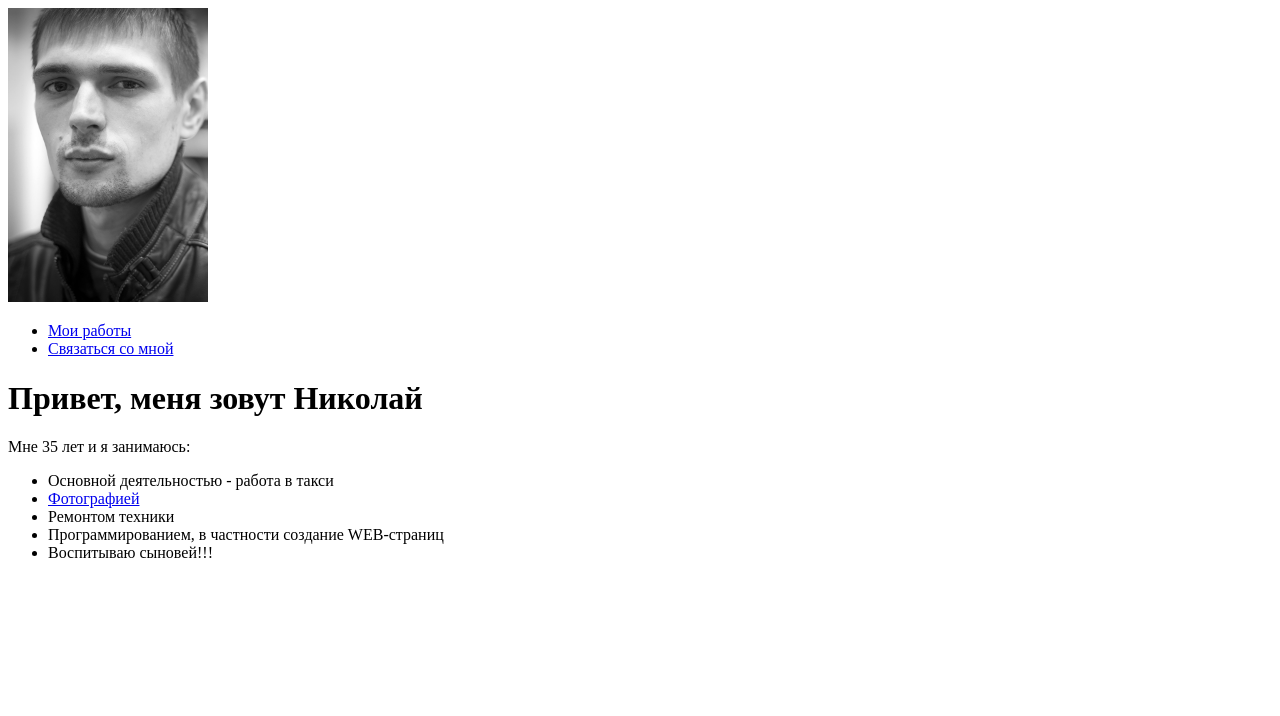
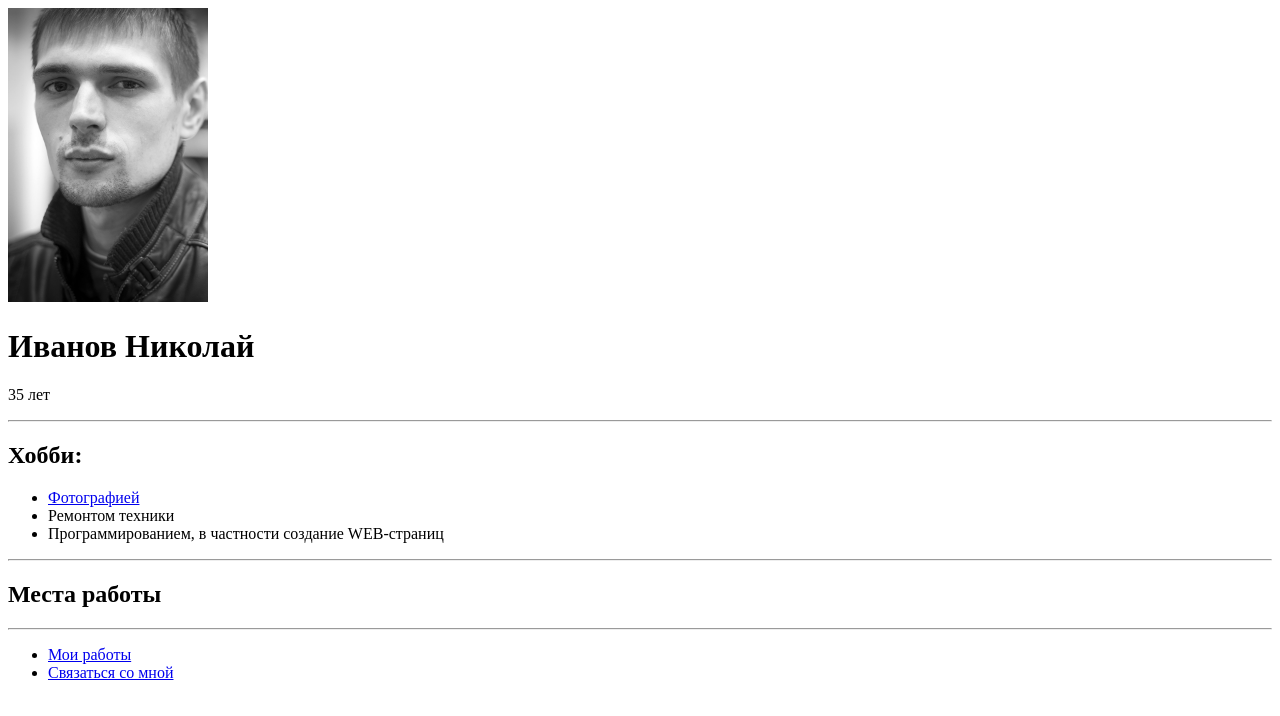
Before and after one commit to Nike7123/Site, a plain HTML site: page index.html in a window 1280 px wide. Drawn offline with Linux system fonts and the light colour scheme.

Commit message:
перенес строки

```diff
--- a/index.html
+++ b/index.html
@@ -4,34 +4,36 @@
   <meta charset="utf-8">
   <title>Иванов Николай</title>
 </head>
+
   <body>
     <header>
       <nav>
         <a>
           <img src="img/photo.jpg"width="200" height="" alt="Моё фото"/>
         </a>
-        <ul>
-          <li><a href="https://www.instagram.com/photograff_11/">Мои работы</a></li>
-          <li><a href="contacts.html">Связаться со мной</a></li>
-        </ul>
       </nav>
     </header>
-<h1>Привет, меня зовут Николай</h1>
-<p>Мне 35 лет и я занимаюсь:</p>
+<h1>Иванов Николай</h1>
+<p>35 лет</p>
+<hr>
+<h2>Хобби:</h2>
 <ul>
-    <li>Основной деятельностью - работа в такси</li>
-    <li><a href="https://www.instagram.com/photograff_11/" target="_blank">Фотографией </a></li>
+    <li><a href="#" target="_blank">Фотографией </a></li>
     <li>Ремонтом техники</li>
     <li>Программированием, в частности создание WEB-страниц</li>
-    <li>Воспитываю сыновей!!!</li>
-</ul>
+    </ul>
+<hr>
+<h2>Места работы</h2>
+<hr>
   <main>
-
 
   </main>
 
   <footer>
-
+<ul>
+  <li><a href="https://www.instagram.com/photograff_11/">Мои работы</a></li>
+  <li><a href="contacts.html">Связаться со мной</a></li>
+</ul>
   </footer>
 
   </body>
```
